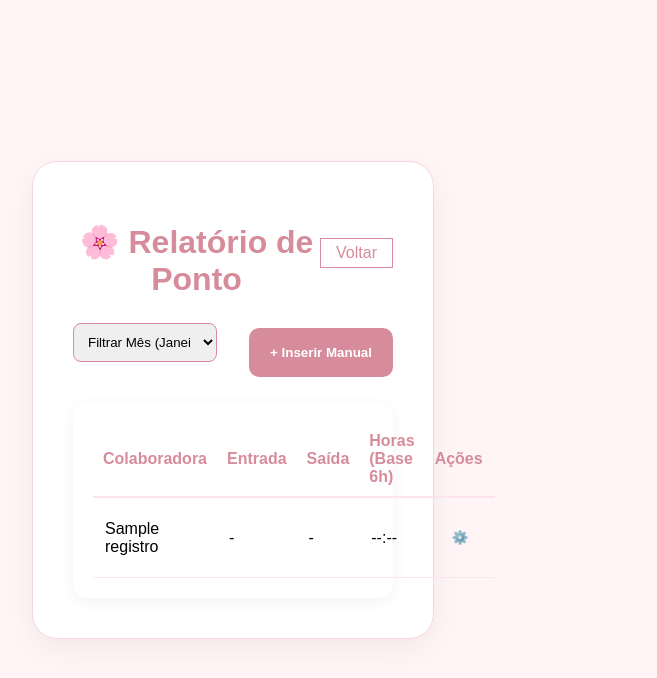
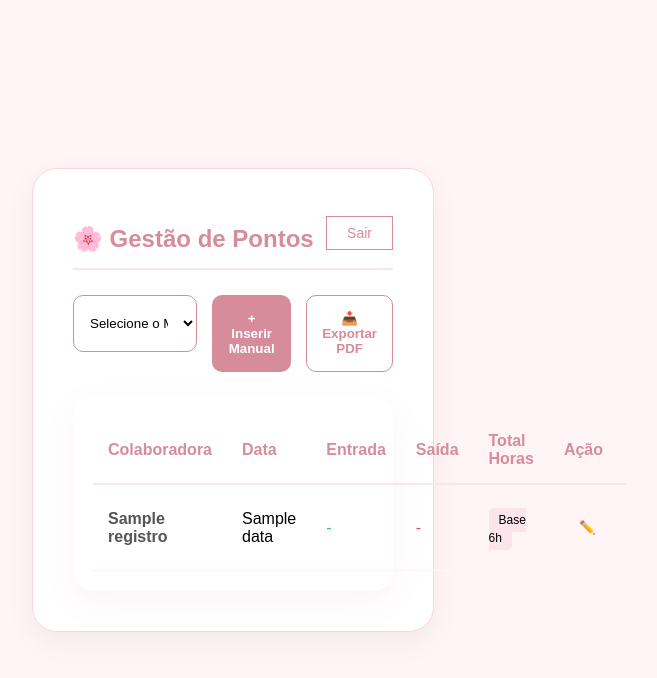
Before and after one commit to LucasBiazoto/Ponto, a Flask app: template templates/gestao.html in a window 1280 px wide. Shown: the top 678 px of the page, without its empty margins (407-1064 px from the left). Run offline with Flask 3, Linux system fonts and the light colour scheme; the template is opened without the code that fills it: most values are stand-ins (such as "Sample title", 1, 10 or a date in 2020).

Commit message:
senha e manual

```diff
--- a/app.py
+++ b/app.py
@@ -5,11 +5,10 @@ import pytz
 app = Flask(__name__)
 app.secret_key = 'clinica_thamiris_secret'
 
-# Configuração da senha e fuso horário (São Paulo)
 ADMIN_PASSWORD = "8340"
 fuso_horario = pytz.timezone('America/Sao_Paulo')
 
-# Lista para armazenar os registros (Memória temporária)
+# Lista de registros (em um projeto real usaríamos banco de dados)
 registros_ponto = []
 
 @app.route('/')
@@ -20,35 +19,29 @@ def index():
 def bater_ponto():
     nome = request.form.get('colaboradora')
     tipo = request.form.get('tipo')
-    # Pega a hora exata no Brasil
     agora = datetime.now(fuso_horario)
-    hora_formatada = agora.strftime('%H:%M:%S')
-    data_formatada = agora.strftime('%d/%m/%Y')
 
-    # Salvando na lista
     registros_ponto.append({
         'nome': nome,
         'tipo': tipo,
-        'horario': f"{data_formatada} às {hora_formatada}"
+        'data': agora.strftime('%d/%m/%Y'),
+        'hora': agora.strftime('%H:%M:%S')
     })
 
-    # Mensagens personalizadas Dra. Thamiris Araujo
     if tipo == 'Entrada':
-        flash(f"Bom trabalho meu bem! 🌸 Ponto de {tipo} batido às {hora_formatada}")
+        flash(f"Bom trabalho meu bem! 🌸 Ponto de {tipo} batido às {agora.strftime('%H:%M:%S')}")
     else:
-        flash(f"Bom descanso meu bem! 🌸 Ponto de {tipo} batido às {hora_formatada}")
+        flash(f"Bom descanso meu bem! 🌸 Ponto de {tipo} batido às {agora.strftime('%H:%M:%S')}")
 
     return redirect(url_for('index'))
 
 @app.route('/login', methods=['GET', 'POST'])
 def login():
     if request.method == 'POST':
-        senha = request.form.get('password')
-        if senha == ADMIN_PASSWORD:
+        if request.form.get('password') == ADMIN_PASSWORD:
             session['admin_logado'] = True
             return redirect(url_for('gestao'))
-        else:
-            flash("Senha incorreta, tente novamente.")
+        flash("Senha incorreta!")
     return render_template('login.html')
 
 @app.route('/gestao')
--- a/templates/gestao.html
+++ b/templates/gestao.html
@@ -2,42 +2,47 @@
 <html lang="pt-br">
 <head>
     <meta charset="UTF-8">
-    <title>Gestão Dra. Thamiris</title>
+    <title>Painel Administrativo - Dra. Thamiris</title>
     <link rel="stylesheet" href="{{ url_for('static', filename='style.css') }}">
 </head>
 <body style="background-color: #fff5f7;">
-    <div class="container" style="max-width: 1000px;">
-        <header style="display: flex; justify-content: space-between; align-items: center;">
-            <h1>🌸 Relatório de Ponto</h1>
-            <a href="/" class="btn-saida" style="width: auto; padding: 5px 15px; text-decoration: none;">Voltar</a>
+    <div class="container" style="max-width: 1100px;">
+        <header style="display: flex; justify-content: space-between; align-items: center; border-bottom: 2px solid #fce4ec; padding-bottom: 10px;">
+            <h1 style="font-size: 24px;">🌸 Gestão de Pontos</h1>
+            <a href="/logout" class="btn-saida" style="width: auto; padding: 8px 20px; text-decoration: none; font-size: 14px;">Sair</a>
         </header>
 
-        <div style="display: flex; justify-content: space-between; margin: 20px 0;">
-            <select style="width: 45%; padding: 10px; border-radius: 8px; border: 1px solid #d68c9a;">
-                <option>Filtrar Mês (Janeiro a Dezembro)</option>
+        <div style="display: flex; gap: 15px; margin: 25px 0;">
+            <select style="flex: 2; padding: 12px; border-radius: 10px; border: 1px solid #d68c9a; background: white;">
+                <option>Selecione o Mês (Janeiro a Dezembro)</option>
+                <option>Janeiro</option>
+                <option>Fevereiro</option>
             </select>
-            <button class="btn-entrada" style="width: 45%; background-color: #d68c9a;">+ Inserir Manual</button>
+            <button class="btn-entrada" style="flex: 1; margin: 0; background-color: #d68c9a;">+ Inserir Manual</button>
+            <button class="btn-saida" style="flex: 1; margin: 0; border-color: #d68c9a; color: #d68c9a;">📥 Exportar PDF</button>
         </div>
 
-        <div style="background: white; border-radius: 15px; padding: 20px; box-shadow: 0 4px 15px rgba(0,0,0,0.05);">
-            <table style="width: 100%; text-align: left; border-collapse: collapse;">
-                <thead style="color: #d68c9a; border-bottom: 2px solid #fce4ec;">
-                    <tr>
-                        <th style="padding: 10px;">Colaboradora</th>
-                        <th style="padding: 10px;">Entrada</th>
-                        <th style="padding: 10px;">Saída</th>
-                        <th style="padding: 10px;">Horas (Base 6h)</th>
-                        <th style="padding: 10px;">Ações</th>
+        <div style="background: white; border-radius: 20px; padding: 20px; box-shadow: 0 10px 30px rgba(214, 140, 154, 0.1);">
+            <table style="width: 100%; border-collapse: collapse; text-align: left;">
+                <thead>
+                    <tr style="color: #d68c9a; border-bottom: 2px solid #fce4ec;">
+                        <th style="padding: 15px;">Colaboradora</th>
+                        <th style="padding: 15px;">Data</th>
+                        <th style="padding: 15px;">Entrada</th>
+                        <th style="padding: 15px;">Saída</th>
+                        <th style="padding: 15px;">Total Horas</th>
+                        <th style="padding: 15px;">Ação</th>
                     </tr>
                 </thead>
                 <tbody>
                     {% for registro in registros %}
-                    <tr style="border-bottom: 1px solid #fce4ec;">
-                        <td style="padding: 12px;">{{ registro.nome }}</td>
-                        <td style="padding: 12px;">{% if registro.tipo == 'Entrada' %}{{ registro.horario }}{% else %}-{% endif %}</td>
-                        <td style="padding: 12px;">{% if registro.tipo == 'Saída' %}{{ registro.horario }}{% else %}-{% endif %}</td>
-                        <td style="padding: 12px;">--:--</td>
-                        <td style="padding: 12px;"><button style="background: none; border: none; color: #d68c9a; cursor: pointer;">⚙️</button></td>
+                    <tr style="border-bottom: 1px solid #fff5f7;">
+                        <td style="padding: 15px; font-weight: bold; color: #555;">{{ registro.nome }}</td>
+                        <td style="padding: 15px;">{{ registro.data }}</td>
+                        <td style="padding: 15px; color: #2ecc71;">{{ registro.hora if registro.tipo == 'Entrada' else '-' }}</td>
+                        <td style="padding: 15px; color: #e74c3c;">{{ registro.hora if registro.tipo == 'Saída' else '-' }}</td>
+                        <td style="padding: 15px;"><span style="background: #fce4ec; padding: 5px 10px; border-radius: 5px; font-size: 12px;">Base 6h</span></td>
+                        <td style="padding: 15px;"><button style="background: none; border: none; cursor: pointer;">✏️</button></td>
                     </tr>
                     {% endfor %}
                 </tbody>
```
